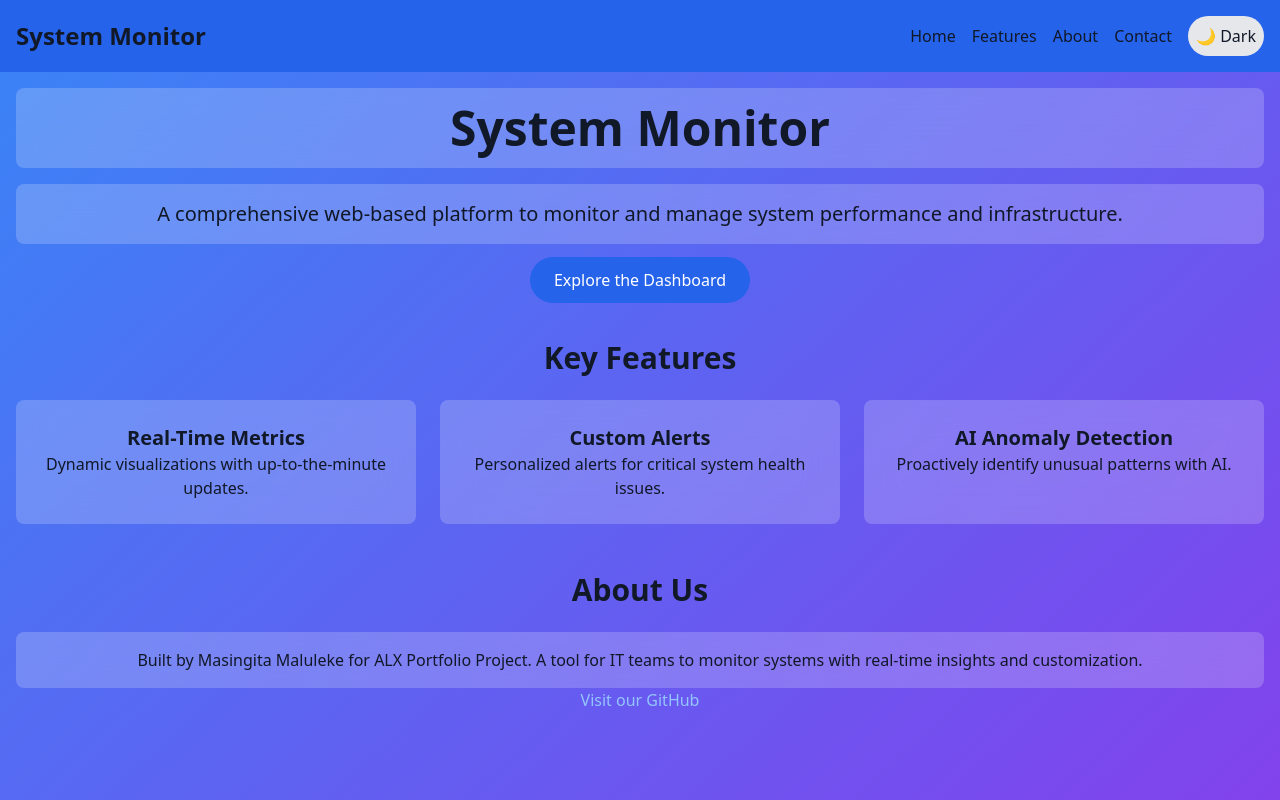
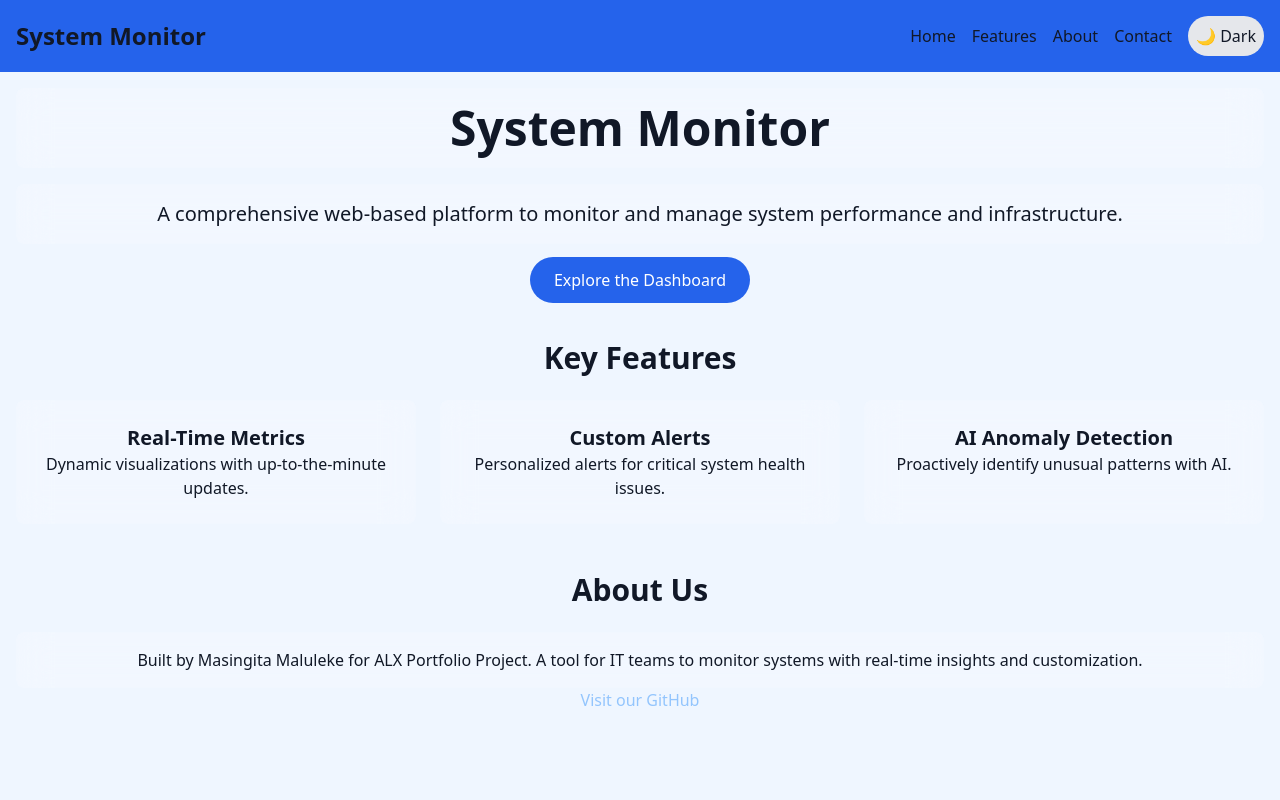
Before and after one commit to Tinyu01/system-monitoring-dashboard, a React (Create React App) app in the folder frontend/: page / in a window 1280 px wide. Shown: the top 800 px of the page. Built offline with nearby package versions, Linux system fonts and the light colour scheme.

Commit message:
Updating Home page

```diff
--- a/frontend/src/pages/Home.js
+++ b/frontend/src/pages/Home.js
@@ -4,7 +4,7 @@ import React from 'react';
 
 function Home() {
   return (
-    <div className="min-h-screen bg-gradient-to-br from-blue-500 to-purple-600 dark:from-gray-900 dark:to-blue-900">
+    <div className="min-h-screen bg-blue-50 dark:bg-gray-900">
       <div className="container mx-auto p-4 text-center">
         <motion.h1
           className="text-5xl font-bold mb-4 glass-effect p-4 rounded-lg"
--- /dev/null
+++ b/package.json
@@ -0,0 +1,5 @@
+{
+  "dependencies": {
+    "axios": "^1.11.0"
+  }
+}
```
Also changed, not shown: 1 other file (tests, documents, lock files or other folders).
